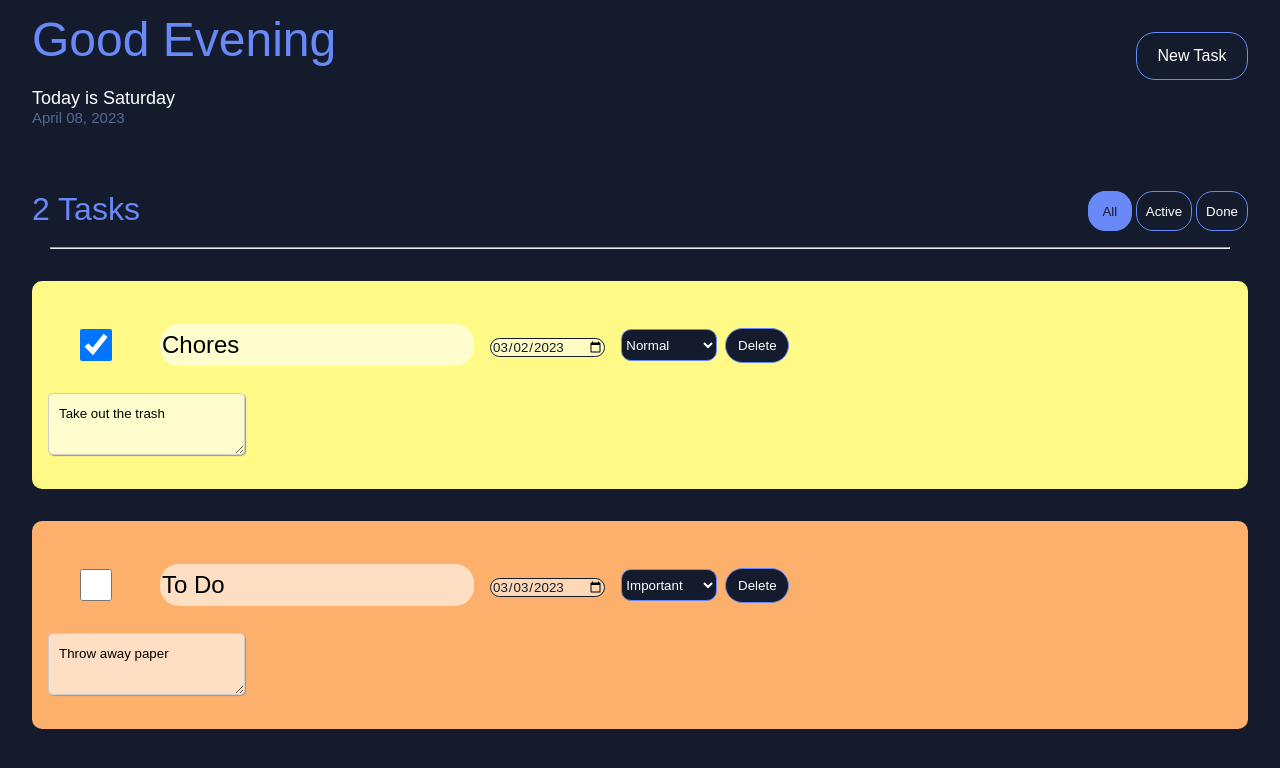
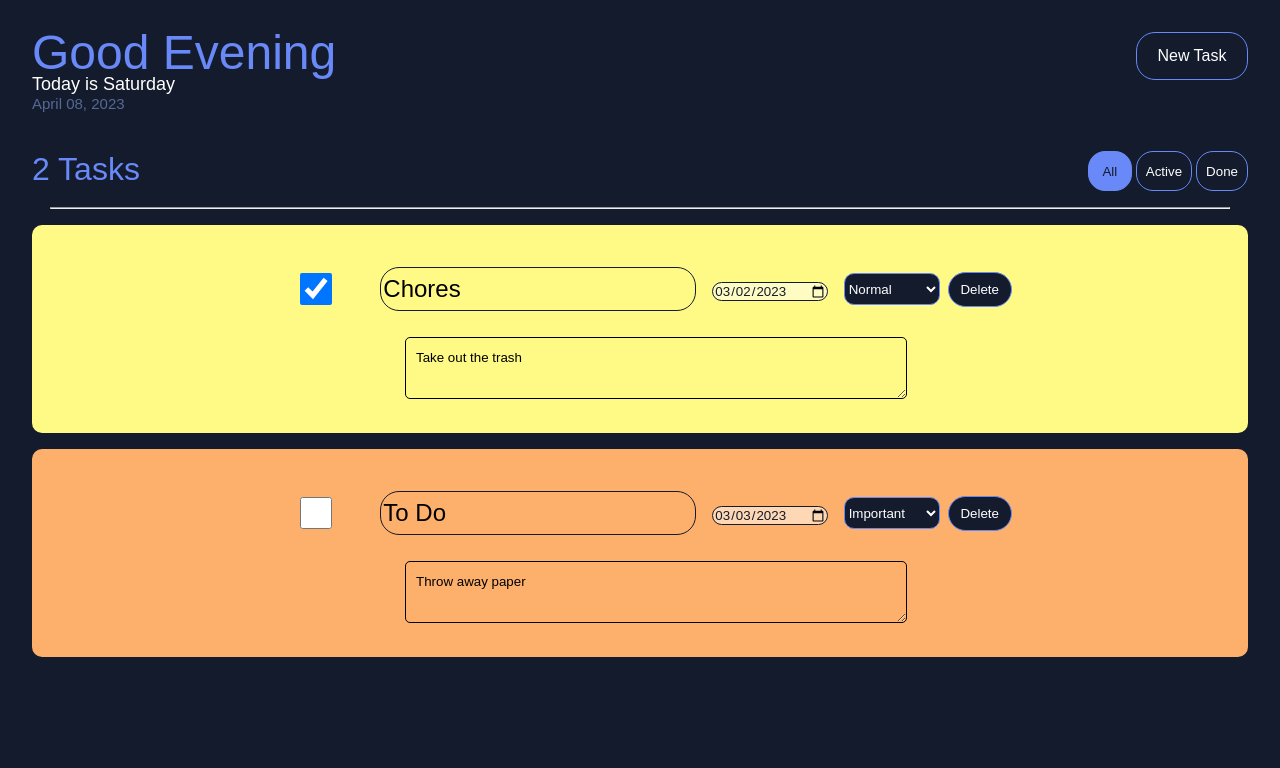
Before and after one commit to dilekbaykara/to-do-list, a React (Create React App) app: page / in a window 1280 px wide. Shown: the top 768 px of the page. Built offline with nearby package versions, Linux system fonts and the light colour scheme; a web font is replaced by a local one.

Commit message:
styling to-do-items

```diff
--- a/src/App.css
+++ b/src/App.css
@@ -3,7 +3,7 @@
 }
 
 .to-do-item {
-  display: inline-flex;
+  display: flex;
   flex-direction: column;
   font-size: 20px;
   background-color: #fefa85;
@@ -23,10 +23,13 @@
 
 .checkbox-title-container {
   margin: 1rem;
+  display: flex;
+  flex-direction: column;
+  flex-shrink: 0;
+  flex-basis: 0;
   /* display: grid;
   grid-template-columns: repeat(6, 1fr);
   grid-template-rows: repeat(2, 50%); */
-  display: flexbox;
   align-items: center;
 }
 
@@ -97,9 +100,7 @@
 }
 
 .description-box {
-  grid-column: 2/6;
-  flex-shrink: 0;
-  flex-wrap: wrap;
+  margin-left: 2rem;
   width: fit-content;
   display: flex;
   justify-content: center;
@@ -113,20 +114,19 @@ textarea {
   font-weight: 500;
   font-style: normal;
   padding: 10px;
-  max-width: 100%;
+  width: 30rem;
   line-height: 1.5;
   border-radius: 5px;
-  border: 1px solid #ccc;
-  box-shadow: 1px 1px 1px #999;
-  background-color: rgb(255 255 255 / 60%);
+  border: 1px solid rgb(0, 0, 0);
+  background-color: rgb(255 255 255 / 0);
 }
 
 .to-do-title-input {
   font-family: elza, sans-serif;
   font-weight: 500;
   font-size: 1.5rem;
-  background-color: rgb(255 255 255 / 60%);
-  border: 0px solid #131b2d;
+  background-color: rgb(255 255 255 / 0);
+  border: 1px solid #131b2d;
   border-radius: 19px;
   height: 2.5rem;
 }
--- a/src/index.css
+++ b/src/index.css
@@ -29,7 +29,6 @@ body {
   align-content: center;
   justify-content: flex-start;
   align-items: center;
-  margin-bottom: 2.5rem;
 }
 
 .task-button {
```
